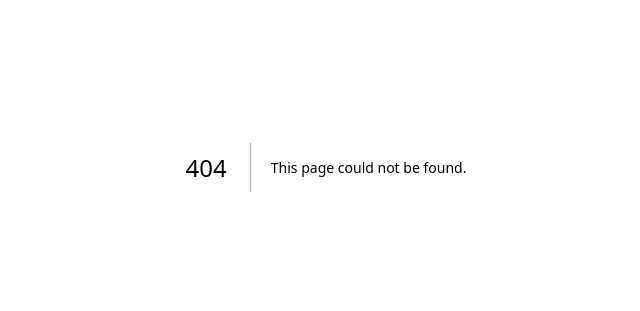
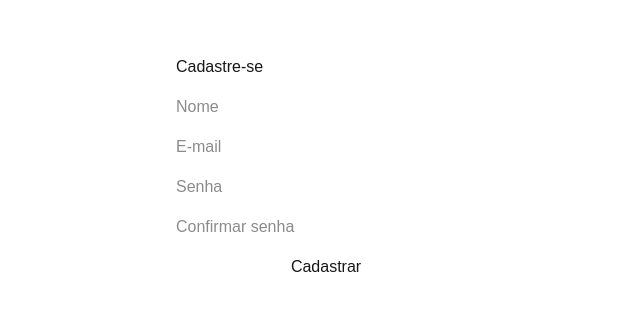
Before and after one commit to vitorhaoliveira/Plate-All, a Next.js app: page /sign-up in a window 1280 px wide. Before the commit this address had no page. Shown: the part 233-544 px from the top of the page, without its empty margins (314-954 px from the left). Built offline with nearby package versions, Linux system fonts and the light colour scheme.

Commit message:
ticket #1

```diff
--- /dev/null
+++ b/app/components/Footer.tsx
@@ -0,0 +1,11 @@
+'use client'
+
+function Footer() {
+  return (
+    <footer>
+      <p>footer</p>
+    </footer>
+  )
+}
+
+export default Footer
--- /dev/null
+++ b/app/components/Header.tsx
@@ -0,0 +1,11 @@
+'use client'
+
+function Header() {
+  return (
+    <header>
+      <p>header</p>
+    </header>
+  )
+}
+
+export default Header
--- /dev/null
+++ b/app/profile/page.tsx
@@ -0,0 +1,11 @@
+'use client'
+
+function Profile() {
+  return (
+    <div>
+      <p>profile</p>
+    </div>
+  )
+}
+
+export default Profile
--- /dev/null
+++ b/app/queries/page.tsx
@@ -0,0 +1,11 @@
+'use client'
+
+function Queries() {
+  return (
+    <div>
+      <p>queries</p>
+    </div>
+  )
+}
+
+export default Queries
--- /dev/null
+++ b/app/sign-in/layout.tsx
@@ -0,0 +1,11 @@
+import React from 'react'
+
+function SignInLayout({ children }: { children: React.ReactNode }) {
+  return (
+    <html lang="pt-BR">
+      <body style={{ margin: 0, padding: 0 }}>{children}</body>
+    </html>
+  )
+}
+
+export default SignInLayout
--- /dev/null
+++ b/app/sign-in/page.tsx
@@ -0,0 +1,54 @@
+'use client'
+
+import React, { useState } from 'react'
+
+function SignInPage() {
+  const [email, setEmail] = useState('')
+  const [senha, setSenha] = useState('')
+  const [erro, setErro] = useState('')
+
+  const handleLogin = (e: React.FormEvent) => {
+    e.preventDefault()
+
+    if (email === 'admin@teste.com' && senha === '123456') {
+      alert('Login bem-sucedido!')
+      // Aqui você pode redirecionar, por exemplo com `router.push('/dashboard')`
+    } else {
+      setErro('Email ou senha incorretos.')
+    }
+  }
+
+  return (
+    <div style={{ display: 'grid', placeItems: 'center', height: '100vh' }}>
+      <form
+        onSubmit={handleLogin}
+        style={{
+          display: 'flex',
+          flexDirection: 'column',
+          gap: '1rem',
+          width: '300px'
+        }}
+      >
+        <h2>Login</h2>
+        <input
+          type="email"
+          placeholder="E-mail"
+          value={email}
+          onChange={e => setEmail(e.target.value)}
+          required
+        />
+        <input
+          type="password"
+          placeholder="Senha"
+          value={senha}
+          onChange={e => setSenha(e.target.value)}
+          required
+        />
+        {erro && <span style={{ color: 'red' }}>{erro}</span>}
+        <button type="submit">Entrar</button>
+      </form>
+    </div>
+  )
+}
+
+export default SignInPage
--- /dev/null
+++ b/app/sign-up/layout.tsx
@@ -0,0 +1,11 @@
+import React from 'react'
+
+function SignUpLayout({ children }: { children: React.ReactNode }) {
+  return (
+    <html lang="pt-BR">
+      <body style={{ margin: 0, padding: 0 }}>{children}</body>
+    </html>
+  )
+}
+
+export default SignUpLayout
--- /dev/null
+++ b/app/sign-up/page.tsx
@@ -0,0 +1,72 @@
+'use client'
+
+import React, { useState } from 'react'
+
+function SignUpPage() {
+  const [nome, setNome] = useState('')
+  const [email, setEmail] = useState('')
+  const [senha, setSenha] = useState('')
+  const [confirmarSenha, setConfirmarSenha] = useState('')
+  const [erro, setErro] = useState('')
+
+  const handleCadastro = (e: React.FormEvent) => {
+    e.preventDefault()
+
+    if (senha !== confirmarSenha) {
+      setErro('As senhas não conferem.')
+      return
+    }
+
+    // Simulação de cadastro
+    alert(`Cadastro feito com sucesso para ${nome}!`)
+    // Aqui você poderia enviar os dados para sua API/backend
+  }
+
+  return (
+    <div style={{ display: 'grid', placeItems: 'center', height: '100vh' }}>
+      <form
+        onSubmit={handleCadastro}
+        style={{
+          display: 'flex',
+          flexDirection: 'column',
+          gap: '1rem',
+          width: '300px'
+        }}
+      >
+        <h2>Cadastre-se</h2>
+        <input
+          type="text"
+          placeholder="Nome"
+          value={nome}
+          onChange={e => setNome(e.target.value)}
+          required
+        />
+        <input
+          type="email"
+          placeholder="E-mail"
+          value={email}
+          onChange={e => setEmail(e.target.value)}
+          required
+        />
+        <input
+          type="password"
+          placeholder="Senha"
+          value={senha}
+          onChange={e => setSenha(e.target.value)}
+          required
+        />
+        <input
+          type="password"
+          placeholder="Confirmar senha"
+          value={confirmarSenha}
+          onChange={e => setConfirmarSenha(e.target.value)}
+          required
+        />
+        {erro && <span style={{ color: 'red' }}>{erro}</span>}
+        <button type="submit">Cadastrar</button>
+      </form>
+    </div>
+  )
+}
+
+export default SignUpPage
--- /dev/null
+++ b/eslint.config.js
@@ -0,0 +1,43 @@
+import js from '@eslint/js'
+import globals from 'globals'
+import tseslint from 'typescript-eslint'
+import pluginReact from 'eslint-plugin-react'
+import pluginPrettier from 'eslint-plugin-prettier'
+import configPrettier from 'eslint-config-prettier'
+import { defineConfig } from 'eslint/config'
+
+export default defineConfig([
+  {
+    files: ['**/*.{js,jsx,ts,tsx}'],
+    languageOptions: {
+      ecmaVersion: 'latest',
+      sourceType: 'module',
+      parser: tseslint.parser,
+      parserOptions: {
+        ecmaFeatures: {
+          jsx: true
+        }
+      },
+      globals: globals.browser
+    },
+    plugins: {
+      react: pluginReact,
+      '@typescript-eslint': tseslint.plugin,
+      prettier: pluginPrettier
+    },
+    rules: {
+      ...js.configs.recommended.rules,
+      ...tseslint.configs.recommended.rules,
+      ...pluginReact.configs.recommended.rules,
+      'semi': ['error', 'never'],
+      'quotes': ['error', 'single'],
+      'indent': ['error', 2],
+      'no-multi-spaces': 'error',
+      'no-trailing-spaces': 'error',
+      'object-curly-spacing': ['error', 'always'],
+      'prettier/prettier': 'error',
+      'react/react-in-jsx-scope': 'off'
+    }
+  },
+  configPrettier
+])
--- /dev/null
+++ b/prettier.config.js
@@ -0,0 +1,9 @@
+/** @type {import('prettier').Config} */
+export default {
+  semi: false,
+  singleQuote: true,
+  tabWidth: 2,
+  trailingComma: 'none',
+  bracketSpacing: true,
+  arrowParens: 'avoid'
+}
```
Also changed, not shown: 1 other file (tests, documents, lock files or other folders).
